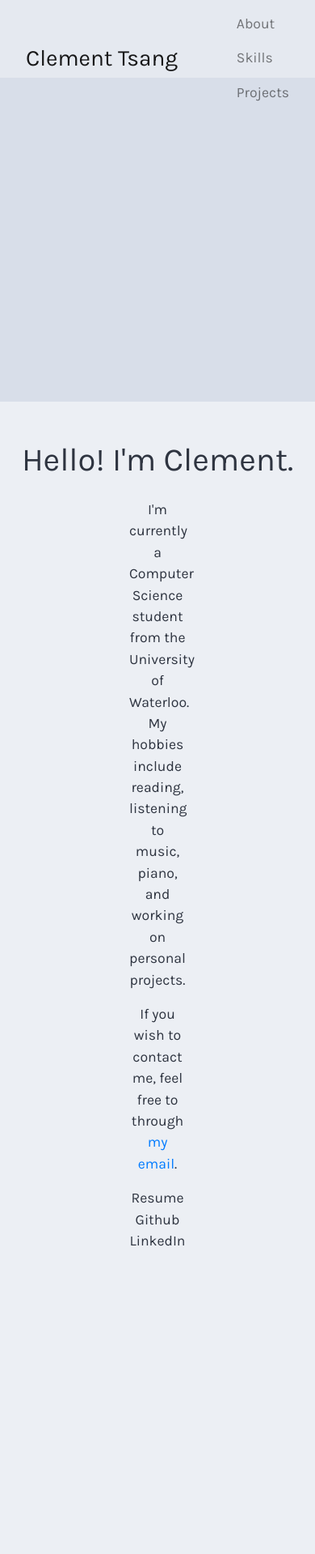
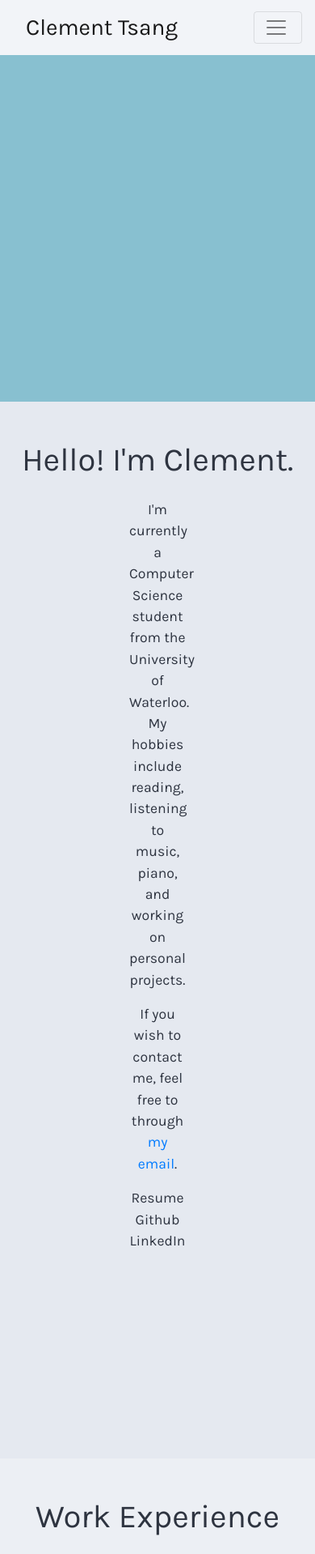
Before and after one commit to ClementTsang/clementtsang.github.io, a Vue app: page / in a window 390 px wide. Shown: the top 1919 px of the page at 81% size. Built offline with nearby package versions, Linux system fonts and the light colour scheme.

Commit message:
Some mobile-friendly tweaks.

```diff
--- a/src/App.vue
+++ b/src/App.vue
@@ -1,13 +1,18 @@
 <template>
 	<div id="app">
-		<b-navbar toggleable="md" fixed="top" type="light" variant="light" style="height: 6em; background-color: #E5E9F0 !important;">
-			<b-navbar-brand to="/#home" class="branding" style="font-size: 175%; padding-left: 1rem">Clement Tsang</b-navbar-brand>
-			<b-navbar-nav class="ml-auto" style="padding-right: 1rem">
-				<!--TODO: Drop into hamburger bar at certain width-->
-				<b-nav-item to="/#about" replace>About</b-nav-item>
-				<b-nav-item to="/#skills" replace>Skills</b-nav-item>
-				<b-nav-item to="/#projects" replace>Projects</b-nav-item>
-			</b-navbar-nav>
+		<b-navbar toggleable="lg" fixed="top" type="light" variant="light" style="background-color: #f2f4f8 !important;">
+			<b-navbar-brand to="/#home" class="branding" style="font-size: 175%; padding-left: 1rem;">Clement Tsang</b-navbar-brand>
+			<b-navbar-toggle target="nav-collapse" style="padding-right: 1rem" ></b-navbar-toggle>
+
+			<b-collapse id="nav-collapse" is-nav style="margin-top: 0em">
+				<b-navbar-nav class="ml-auto" style="padding-left: 1rem">
+
+					<b-nav-item to="/#about" replace>About</b-nav-item>
+					<b-nav-item to="/#skills" replace>Experience</b-nav-item>
+					<b-nav-item to="/#projects" replace>Projects</b-nav-item>
+
+				</b-navbar-nav>
+			</b-collapse>
 		</b-navbar>
 		<router-view/>
 	</div>
@@ -39,4 +44,8 @@ export default {
 		font-size: 110%;
 	}
 
+	.icon {
+		display: none;
+	}
+
 </style>
--- a/src/components/About.vue
+++ b/src/components/About.vue
@@ -1,10 +1,10 @@
 <template>
-	<div id="about" style="background-color: #ECEFF4">
+	<div id="about" style="background-color: #E5E9F0">
 		<h3 class="title">Hello!  I'm Clement.</h3>
 		<div>
 			<p class="text">I'm currently a Computer Science student from the University of Waterloo.<br/>
 			My hobbies include reading, listening to music, piano, and working on personal projects.
-			<p class="text">If you wish to contact me, feel free to through <a href="mailto:clementjhtsang@gmail.com">my email</a>.</p>
+			<p class="text">If you wish to contact me, feel free to through <b-link href="mailto:clementjhtsang@gmail.com">my email</b-link>.</p>
 			<p class="text">Resume Github LinkedIn</p>
 		</div>
 	</div>
--- a/src/components/HomePage.vue
+++ b/src/components/HomePage.vue
@@ -1,22 +1,34 @@
 <template>
-  <div style="background-color: #ECEFF4">
+  <div style="background-color: #ECEFF4; display: flex; flex-direction: column">
 	  <!--Divider to block out the navbar --- Could do some red accent!-->
 	<b-card
 		overlay
-		style="height: 31rem; border: none; background-color: #D8DEE9"
+		style="height: 31rem; border: none; background-color: #88C0D0;"
 		no-body
 		class="rounded-0"
 		id="home"
 	></b-card>
 	<About/>
-	<div style="padding-bottom: 20rem"></div>
+	<b-card
+		overlay
+		style="height: 15rem; border: none; background-color: #E5E9F0;"
+		no-body
+		class="rounded-0"
+		id="home"
+	></b-card>
 	<Skills/>
-	<div style="padding-bottom: 20rem"></div>
+	<b-card
+		overlay
+		style="height: 15rem; border: none; background-color: #ECEFF4;"
+		no-body
+		class="rounded-0"
+		id="home"
+	></b-card>
 	<Projects/>
 	<!--TODO: Make this part large enough *just* so you can scroll to the bottom component!-->
 	<b-card
 			overlay
-			style="height: 16rem; border: none; background-color: #ECEFF4"
+			style="height: 16rem; border: none; background-color: #E5E9F0"
 			no-body
 			class="rounded-0"
 	  ></b-card>
--- a/src/components/Projects.vue
+++ b/src/components/Projects.vue
@@ -1,5 +1,5 @@
 <template>
-	<div id="projects" style="background-color: #ECEFF4">
+	<div id="projects" style="background-color: #E5E9F0">
 		<h3 class="title">Projects</h3>
 		<!--TODO: Insert 6 projects-->
 	</div>
--- a/src/components/Skills.vue
+++ b/src/components/Skills.vue
@@ -55,12 +55,17 @@ export default {
 		font-size: 110%;
 	}
 
+	b-card-img {
+		width: 70%;
+		height: 70%;
+	}
+
 	.work-card {
 		color: #2E3440;
-		height: 21rem;
 		border: none;
 		margin: 0 auto;
-		max-width: 75rem;
-		background-color: #E5E9F0
+		width: 70%;
+		height: 70%;
+		background-color: #E5E9F0;
 	}
 </style>
--- a/src/router.js
+++ b/src/router.js
@@ -20,7 +20,7 @@ let router = new Router({
 	],
 	scrollBehavior: function (to) {
 		if (to.hash && document.querySelector(to.hash)) {
-			return window.scrollTo({ top: (document.querySelector(to.hash).offsetTop - 6 * parseFloat(getComputedStyle(document.querySelector(to.hash)).fontSize)), behavior: 'smooth' });
+			return window.scrollTo({ top: (document.querySelector(to.hash).offsetTop - 4 * parseFloat(getComputedStyle(document.querySelector(to.hash)).fontSize)), behavior: 'smooth' });
 		}
 	},
 });
```
